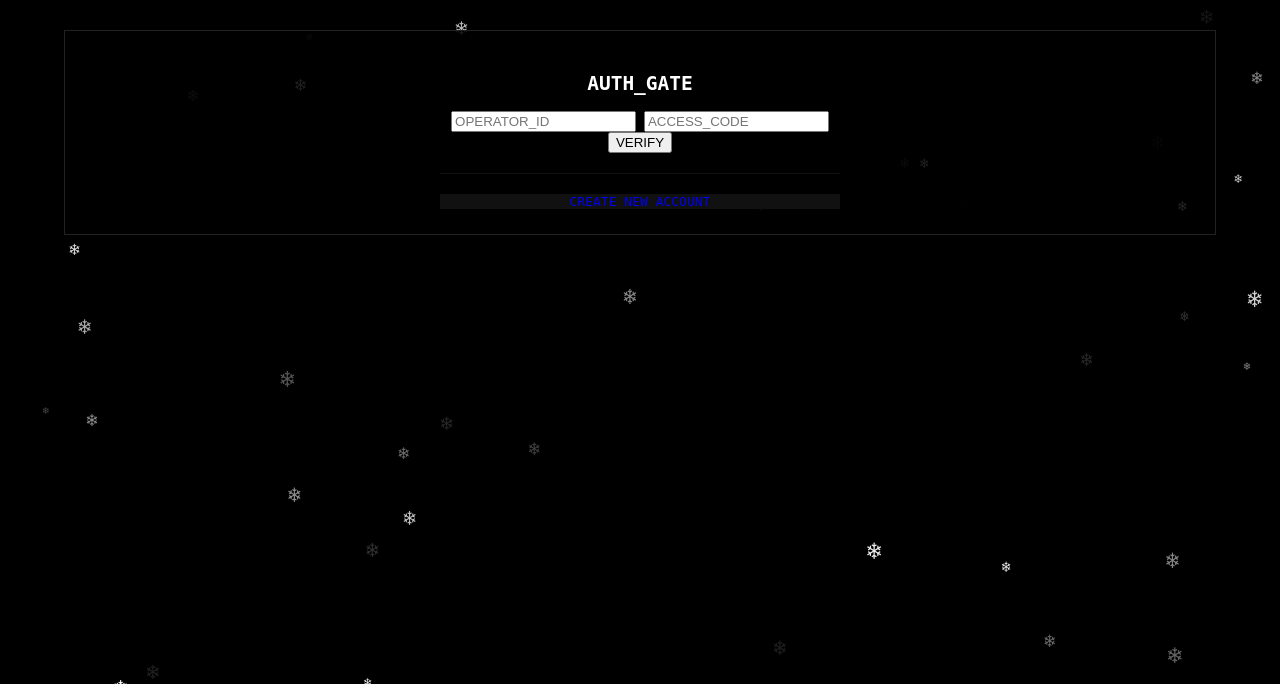
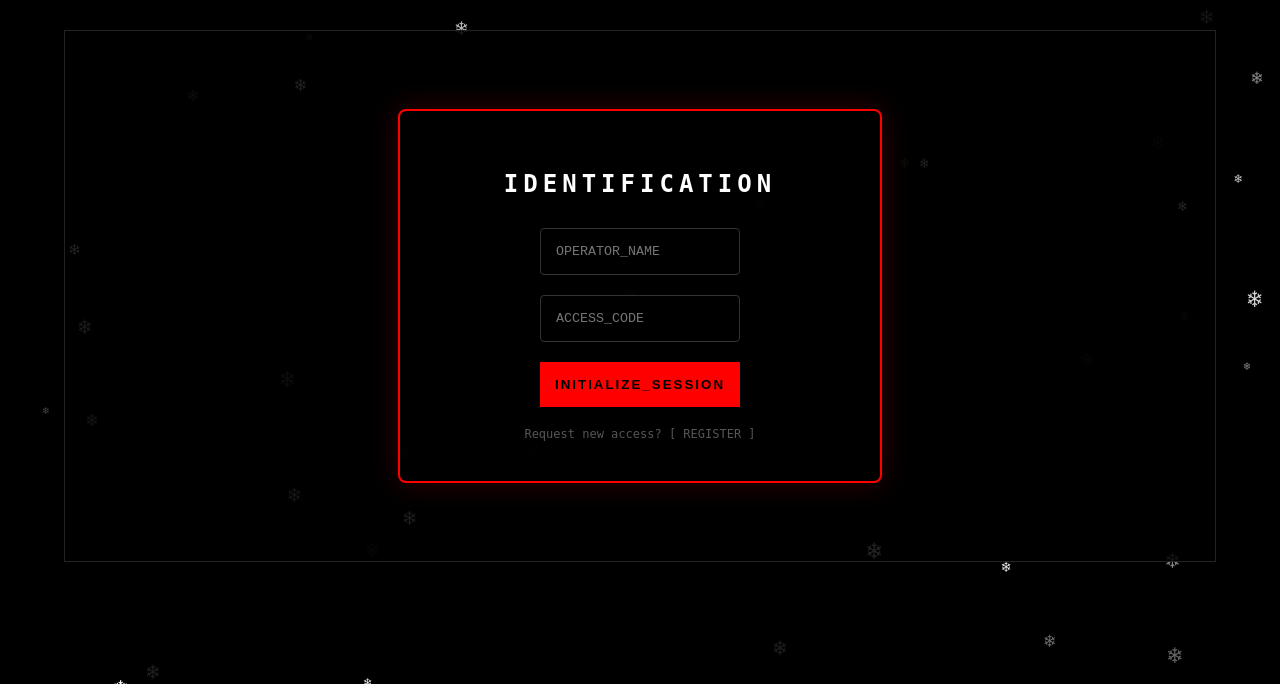
Before and after one commit to googldorks-beep/Secret, a Flask app: page /login in a window 1280 px wide. Shown: the part 116-800 px from the top of the page. Run offline with Flask 3, Linux system fonts and the light colour scheme; some libraries are stand-ins or nearby versions.

Commit message:
V320: Beautiful Centered Login and Register

```diff
--- a/templates/login.html
+++ b/templates/login.html
@@ -1,13 +1,89 @@
 {% extends "layout.html" %}
 {% block content %}
-<div style="max-width: 400px; margin: 0 auto; text-align: center;">
-    <h2>AUTH_GATE</h2>
-    <form method="POST">
-        <input type="text" name="u" placeholder="OPERATOR_ID" required>
-        <input type="password" name="p" placeholder="ACCESS_CODE" required>
-        <button type="submit" class="btn">VERIFY</button>
-    </form>
-    <hr style="border:0; border-top:1px solid #111; margin: 20px 0;">
-    <a href="/register" class="btn" style="text-decoration:none; display:block; background:#111;">CREATE NEW ACCOUNT</a>
+<style>
+    /* Контейнер для центрирования */
+    .login-wrapper {
+        display: flex;
+        justify-content: center;
+        align-items: center;
+        min-height: 60vh; /* Центровка относительно высоты контента */
+    }
+
+    .login-box {
+        background: rgba(0, 0, 0, 0.8);
+        border: 2px solid var(--red);
+        box-shadow: 0 0 30px rgba(255, 0, 0, 0.2);
+        padding: 40px;
+        width: 100%;
+        max-width: 400px;
+        text-align: center;
+        border-radius: 8px;
+        position: relative;
+    }
+
+    .login-box h2 {
+        letter-spacing: 5px;
+        color: #fff;
+        margin-bottom: 30px;
+        text-transform: uppercase;
+        font-size: 24px;
+    }
+
+    .login-box input {
+        background: #000;
+        border: 1px solid #333;
+        color: #fff;
+        padding: 15px;
+        margin-bottom: 20px;
+        border-radius: 4px;
+        transition: 0.3s;
+        font-family: 'Courier New', monospace;
+    }
+
+    .login-box input:focus {
+        border-color: var(--red);
+        box-shadow: 0 0 10px rgba(255, 0, 0, 0.5);
+        outline: none;
+    }
+
+    .login-box .btn {
+        background: var(--red);
+        border: none;
+        padding: 15px;
+        font-weight: bold;
+        letter-spacing: 2px;
+        transition: 0.3s;
+        cursor: pointer;
+    }
+
+    .login-box .btn:hover {
+        background: #b30000;
+        box-shadow: 0 0 20px rgba(255, 0, 0, 0.6);
+        transform: scale(1.02);
+    }
+
+    .reg-link {
+        display: block;
+        margin-top: 20px;
+        color: #555;
+        text-decoration: none;
+        font-size: 12px;
+    }
+
+    .reg-link:hover {
+        color: #fff;
+    }
+</style>
+
+<div class="login-wrapper">
+    <div class="login-box">
+        <h2>IDENTIFICATION</h2>
+        <form method="POST">
+            <input type="text" name="u" placeholder="OPERATOR_NAME" required autocomplete="off">
+            <input type="password" name="p" placeholder="ACCESS_CODE" required>
+            <button type="submit" class="btn">INITIALIZE_SESSION</button>
+        </form>
+        <a href="/register" class="reg-link">Request new access? [ REGISTER ]</a>
+    </div>
 </div>
 {% endblock %}
```
Also changed, not shown: templates/register.html (+26 -8 lines).
